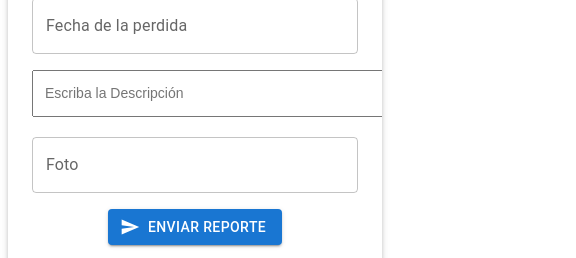
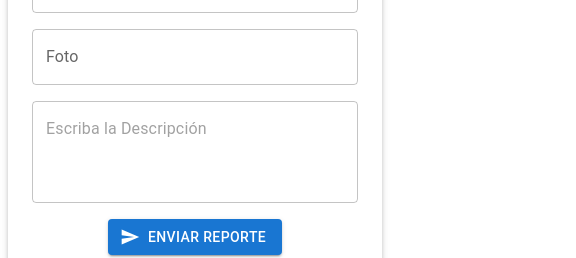
Before and after one commit to leanoviedo/project_final_vitejs, a React (Vite) app: page /LandingPage in a window 390 px wide. Shown: the part 544-802 px from the top of the page, 576 px wide, since content can reach past the window. Built offline with nearby package versions, Linux system fonts and the light colour scheme; no server answers.

Commit message:
improved component styles to be responsive

```diff
--- a/src/components/CustomNavbar.tsx
+++ b/src/components/CustomNavbar.tsx
@@ -10,19 +10,18 @@ import {
     MenuItem,
     Avatar,
     Grid,
+    Hidden,
 } from "@mui/material";
 import AirplanemodeActiveOutlinedIcon from "@mui/icons-material/AirplanemodeActiveOutlined";
+import MenuIcon from "@mui/icons-material/Menu";
+import MoreVertIcon from "@mui/icons-material/MoreVert";
 import { Link } from "react-router-dom";
-import {
-    clearUserLogin,
-    selectUserLogin,
-} from "../redux/slices/UserLogin";
+import { clearUserLogin, selectUserLogin } from "../redux/slices/UserLogin";
 import { useAppDispatch, useAppSelector } from "../redux/hooks";
 
 const CustomNavbar = () => {
     const loggedInUser = useAppSelector(selectUserLogin);
     const dispatch = useAppDispatch();
-
     const [anchorEl, setAnchorEl] = useState<null | HTMLElement>(null);
 
     const handleMenu = (event: React.MouseEvent<HTMLElement>) => {
@@ -42,13 +41,14 @@ const CustomNavbar = () => {
                 <Typography variant="h6" component="div" sx={{ flexGrow: 1 }}>
                     Airport Missing Things (MYT)
                 </Typography>
+                <Hidden mdDown>
                     <Grid
                         container
                         alignItems="center"
                         justifyContent="flex-end"
                         spacing={3}
                     >
-                    <Grid item >
+                        <Grid item>
                             <Button color="inherit" component={Link} to="/LandingPage">
                                 Reportar objeto
                             </Button>
@@ -61,14 +61,21 @@ const CustomNavbar = () => {
                         {loggedInUser && (
                             <Grid item>
                                 <Box display="flex" alignItems="center">
-                                <MenuItem>
+                                    <Avatar
+                                        alt=""
+                                        src={loggedInUser.picture?.large}
+                                        sx={{ width: 56, height: 56, marginRight: 1 }}
+                                    />
+                                    {/* <Box display="flex" alignItems="center">
                                         <Typography variant="body1" color="text.primary">
                                             {loggedInUser?.name.first} {loggedInUser?.name.last}
                                         </Typography>
+                                    </Box>
+                                    <Box display="flex" alignItems="center">
                                         <Typography variant="body1" color="text.primary">
                                             {loggedInUser?.email}
                                         </Typography>
-                                </MenuItem>
+                                    </Box> */}
                                     <IconButton
                                         aria-label="account of current user"
                                         aria-controls="menu-appbar"
@@ -76,13 +83,7 @@ const CustomNavbar = () => {
                                         onClick={handleMenu}
                                         color="inherit"
                                     >
-
-                                    <Avatar
-                                        alt=""
-                                        src={loggedInUser.picture?.large}
-                                        sx={{ width: 56, height: 56, marginRight: 1 }}
-                                    />
-
+                                        <MoreVertIcon />
                                     </IconButton>
                                     <Menu
                                         id="menu-appbar"
@@ -90,7 +91,6 @@ const CustomNavbar = () => {
                                         open={Boolean(anchorEl)}
                                         onClose={handleClose}
                                     >
-
                                         <MenuItem
                                             onClick={() => {
                                                 handleClose();
@@ -106,6 +106,65 @@ const CustomNavbar = () => {
                             </Grid>
                         )}
                     </Grid>
+                </Hidden>
+                <Hidden lgUp>
+                    {loggedInUser && (
+                        <Grid>
+                            <Box display="flex" alignItems="center">
+                                <Avatar
+                                    alt=""
+                                    src={loggedInUser.picture?.large}
+                                    sx={{ width: 56, height: 56, marginRight: 1 }}
+                                />
+                                <IconButton
+                                    aria-label="account of current user"
+                                    aria-controls="menu-appbar"
+                                    aria-haspopup="true"
+                                    onClick={handleMenu}
+                                    color="inherit"
+                                >
+                                    <MenuIcon />
+                                </IconButton>
+                                <Menu
+                                    id="menu-appbar"
+                                    anchorEl={anchorEl}
+                                    open={Boolean(anchorEl)}
+                                    onClose={handleClose}
+                                >
+                                    {loggedInUser && (
+                                        <MenuItem
+                                            component={Link}
+                                            to="/LandingPage"
+                                            sx={{ color: "primary.main" }}
+                                        >
+                                            Reportar objeto
+                                        </MenuItem>
+                                    )}
+                                    {loggedInUser && (
+                                        <MenuItem
+                                            component={Link}
+                                            to="/LostObjectsDetails"
+                                            sx={{ color: "primary.main" }}
+                                        >
+                                            Objetos perdidos
+                                        </MenuItem>
+                                    )}
+                                    <MenuItem
+                                        onClick={() => {
+                                            handleClose();
+                                            dispatch(clearUserLogin());
+                                        }}
+                                        component={Link}
+                                        to="/"
+                                        sx={{ color: "primary.main" }}
+                                    >
+                                        Cerrar Sesión
+                                    </MenuItem>
+                                </Menu>
+                            </Box>
+                        </Grid>
+                    )}
+                </Hidden>
             </Toolbar>
         </AppBar>
     );
--- a/src/components/LandingPage.tsx
+++ b/src/components/LandingPage.tsx
@@ -15,7 +15,6 @@ import {
   FormHelperText,
   Snackbar,
   Alert,
-  TextareaAutosize,
 } from "@mui/material";
 import { Send as SendIcon } from "@mui/icons-material";
 import AirportServices from "../services/AirportServices";
@@ -23,33 +22,10 @@ import { DatePicker } from "@mui/x-date-pickers/DatePicker";
 import dayjs, { Dayjs } from "dayjs";
 import { useAppDispatch, useAppSelector } from "../redux/hooks";
 import CustomNavbar from "./CustomNavbar";
-import { styled } from "@mui/system";
-import { blue } from "@mui/material/colors";
 import { LostObjectData, Country, City, Airport } from "../model/interface"
 import { setLostObjectData } from "../redux/slices/lostObjectSlice";
 import { selectUserLogin } from "../redux/slices/UserLogin";
 
-const StyledTextarea = styled(TextareaAutosize)(
-  ({ theme }) => `
-  width:550px;
-     height: auto;
-    font-family: IBM Plex Sans, sans-serif;
-    font-size: 0.875rem;
-    font-weight: 400;
-    line-height: 1.5;
-    padding: 12px;
-    &:hover {
-      border-color: ${blue[900]};
-    }
-    &:focus {border-color: ${blue[800]};
-      box-shadow: 0 0 0 1px ${theme.palette.mode === "dark" ? blue[500] : blue[200]
-    };
-    // firefox
-    &:focus-visible {
-      outline: 0;
-    }
-  `
-);
 
 const errorStyles = {
   color: "red",
@@ -234,34 +210,40 @@ const LandingPage = () => {
 
     let hasErrors = false;
 
-    if (!lostObject.country) {
+    if (!lostObject.country || !lostObject.country.name) {
       setCountryError("Campo obligatorio");
       hasErrors = true;
     }
 
-    if (!lostObject.city) {
+    if (!lostObject.city || !lostObject.city.name) {
       setCityError("Campo obligatorio");
       hasErrors = true;
     }
-    if (!lostObject.airport) {
+
+    if (!lostObject.airport || !lostObject.airport.name) {
       setAirportError("Campo obligatorio");
       hasErrors = true;
     }
+
     if (!lostObject.date) {
-      setDateError("campo obligatorio");
+      setDateError("Campo obligatorio");
       hasErrors = true;
     }
+
     if (!lostObject.description) {
       setDescriptionError("Campo obligatorio");
       hasErrors = true;
     }
+
     if (!lostObject.photo) {
       setPhotoError("Campo obligatorio");
       hasErrors = true;
     }
+
     if (hasErrors) {
       return;
     }
+
     setOpenModal(true);
 
     resetFormFields();
@@ -397,19 +379,6 @@ const LandingPage = () => {
               />
               <FormHelperText sx={errorStyles}>{dateError}</FormHelperText>
             </Grid>
-            <Grid item marginTop={2} xs={12} >
-              <StyledTextarea
-                aria-label="minimum height"
-                id="description"
-                name="description"
-                value={lostObject.description}
-                onChange={handleDescriptionChange}
-                placeholder="Escriba la Descripción"
-              />
-              <FormHelperText sx={errorStyles}>
-                {descriptionError}
-              </FormHelperText>
-            </Grid>
             <Grid item marginTop={2} xs={12}  >
               <TextField
                 fullWidth
@@ -420,6 +389,23 @@ const LandingPage = () => {
                 onChange={handlePhotoChange}
               />
               <FormHelperText sx={errorStyles}>{photoError}</FormHelperText>
+            </Grid>
+            <Grid item marginTop={2} xs={12} >
+              <TextField
+                aria-label="minimum height"
+                id="description"
+                name="description"
+                fullWidth
+                multiline
+                minRows={3}
+                variant="outlined"
+                value={lostObject.description}
+                onChange={handleDescriptionChange}
+                placeholder="Escriba la Descripción"
+              />
+              <FormHelperText sx={errorStyles}>
+                {descriptionError}
+              </FormHelperText>
             </Grid>
             <Grid item sx={{ textAlign: 'center', mt: 2 }}>
               <Button
```
Lines whose indentation alone changed are shown as unchanged.
